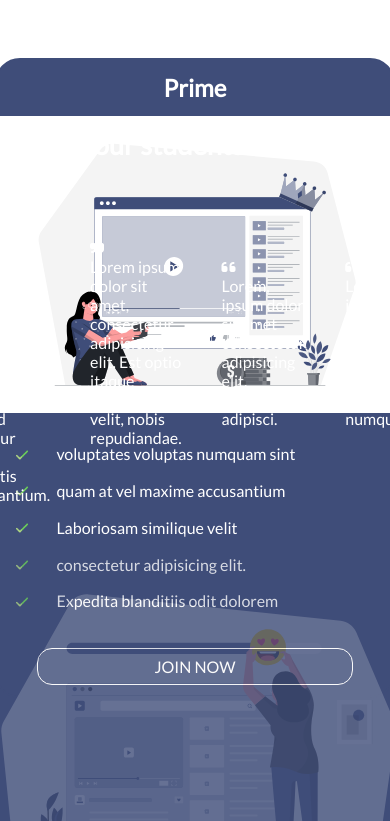
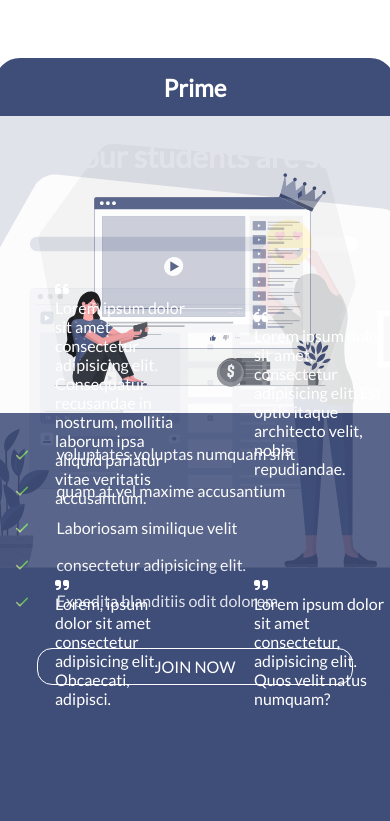
Before and after one commit to Thunderbolton/Online-English-School, a React (Create React App) app: page /pricing in a window 390 px wide. Shown: the part 2303-3124 px from the top of the page. Built offline with nearby package versions, Linux system fonts and the light colour scheme.

Commit message:
added a grid design to quotes section on smaller screen sizes

```diff
--- a/src/components/PricingFeedback.js
+++ b/src/components/PricingFeedback.js
@@ -15,11 +15,10 @@ const PricingFeedback = () => {
         <div className="pricing-feedback">
             <h2>What our students are saying</h2>
 
-            {/* {screenWidth < 950 ? console.log("low") : console.log("high")}  Works */}
             <div className="pricing-quotes-container">
                 {quotes.map((quote) =>
                     <div className="pricing-quotes-lg" key={quote.id}>
-                        {quote.id > 2 ? <i class="fas fa-quote-left"></i> : <i class="fas fa-quote-right"></i>}
+                        {quote.id > 2 ? <i class="fas fa-quote-right"></i> : <i class="fas fa-quote-left"></i>}
                         <p>{quote.text}</p>
                     </div>
                 )}
--- a/src/index.css
+++ b/src/index.css
@@ -680,7 +680,7 @@ button {
 }
 
 .pricing-feedback {
-  height: 925px;
+  height: 900px;
   margin-top: 30px;
   background-color: #3f4d79;
   /* border: solid red 2px; */
@@ -694,14 +694,17 @@ button {
 
 .pricing-feedback h2 {
   text-align: center;
-  font-size: clamp(1.7rem, 2vw, 2rem);
-  padding-top: 15px;
+  font-size: clamp(1.9rem, 2.3vw, 2.4rem);
+  padding-top: 25px;
+  margin-bottom: 25px;
   color: #fff;
 }
 
 .pricing-feedback img {
-  max-width: 52rem;
-  min-width: 35rem;
+  position: absolute;
+  top: 1050px;
+  max-width: 62rem;
+  min-width: 45rem;
   background-color: #3f4d79;
 }
 
@@ -709,12 +712,16 @@ button {
   display: flex;
   align-items: center;
   justify-content: center;
+
 }
 
 .pricing-quotes-lg {
-  width: 200px;
+  /* width: 60%; */
+  /* border: solid 2px red; */
   color: #fff;
-  padding: 20px;
+  padding: 30px;
+  font-size: clamp(1rem, 1.3vw, 2rem);
+  z-index: 2;
 }
 
 @media (max-width:950px) {
@@ -722,9 +729,21 @@ button {
     margin-top: 650px;
   }
   .pricing-feedback img {
-    opacity: 0.2;
+    opacity: 0.15;
+    top: 2200px;
   }
+}
 
+@media(max-width:700px) {
+  .pricing-quotes-container {
+    display: grid;
+    position: relative;
+    top: 50px;
+    left: 25px;
+    grid-template-columns: repeat(2, 1fr);
+    grid-gap: 0.5rem;
+    z-index: 2;
+  }
 }
 
 
```
